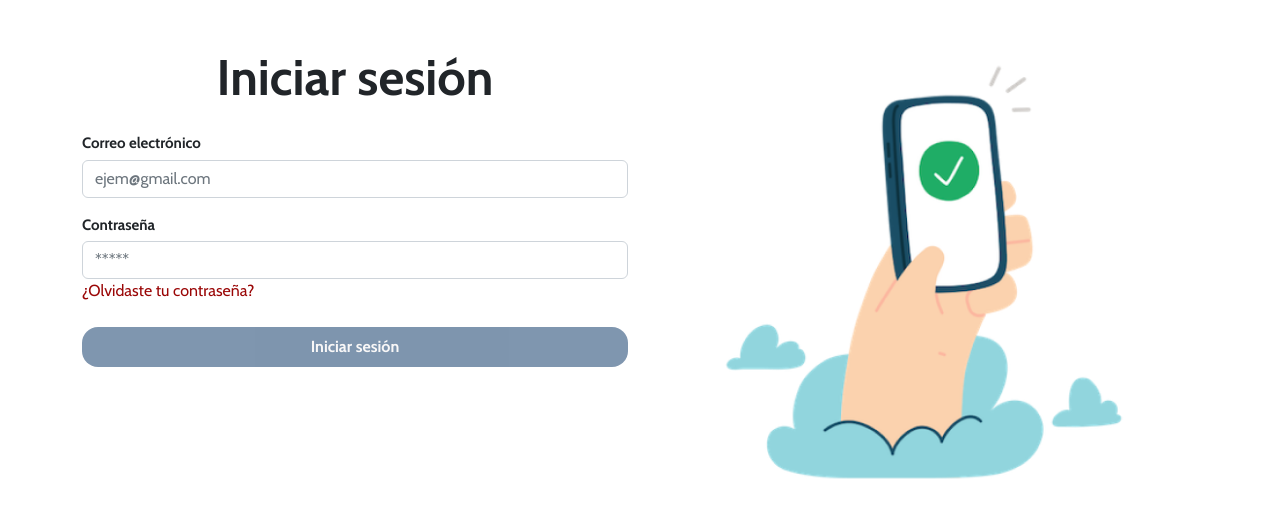
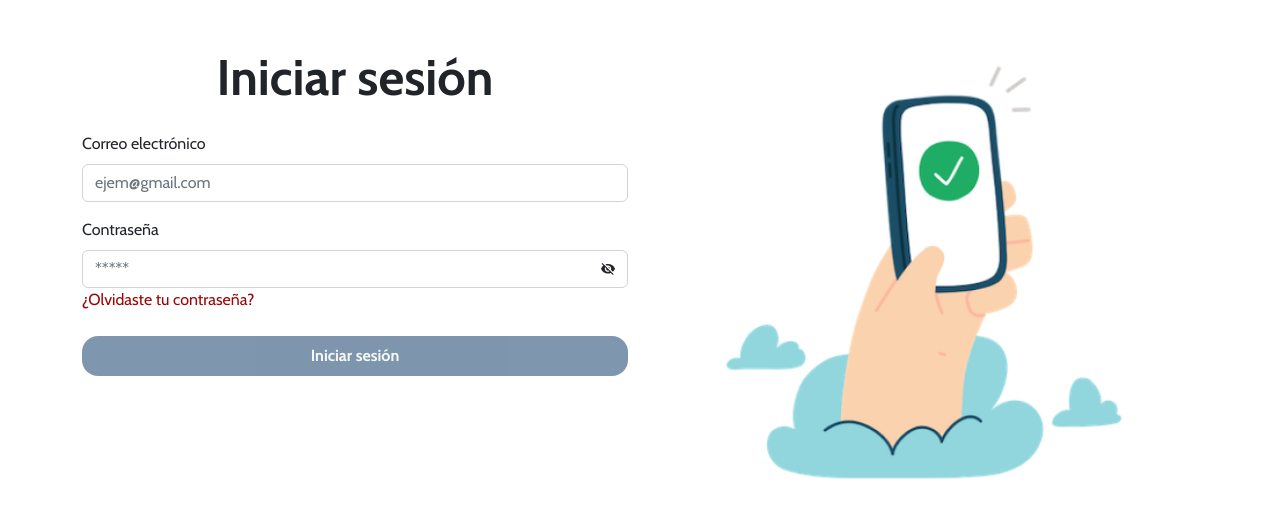
Before and after one commit to JosafatMv/sccul-web-ui, a React (Create React App) app: page /login in a window 1280 px wide. Shown: the top 518 px of the page. Built offline with nearby package versions, Linux system fonts and the light colour scheme.

Commit message:
Added a loader and icon for login page

```diff
--- a/src/App.js
+++ b/src/App.js
@@ -1,21 +1,31 @@
 import { useReducer } from 'react';
+import { useState } from 'react';
 import { useEffect } from 'react';
+import { Loader } from './components/shared/Loader';
 import { AuthContext } from './context/auth/authContext';
 import { authReducer } from './context/auth/authReducer';
 import { AppRouter } from './routers/AppRouter';
-import { showConfirmDialog, showSimpleAlert } from './shared/plugins/alerts';
 import { loginPost, renewToken } from './utils/authFuncs';
 
 function App() {
+	const [isLoading, setIsLoading] = useState(true);
+
 	const [state, dispatch] = useReducer(authReducer, {
 		isLogged: false,
+		isLoading: false,
 	});
 
 	useEffect(() => {
 		renewToken(dispatch);
+		setIsLoading(false);
 	}, []);
 
 	const login = async (email, password) => {
+		dispatch({
+			type: 'IS_LOADING',
+			payload: true,
+		});
+
 		const token = await loginPost(email, password);
 
 		if (token) {
@@ -29,17 +39,34 @@ function App() {
 				type: 'LOGOUT',
 			});
 		}
+
+		dispatch({
+			type: 'IS_LOADING',
+			payload: false,
+		});
 	};
 
 	const logout = () => {
-
+		dispatch({
+			type: 'IS_LOADING',
+			payload: true,
+		});
 
 		localStorage.removeItem('token');
 
 		dispatch({
 			type: 'LOGOUT',
 		});
+
+		dispatch({
+			type: 'IS_LOADING',
+			payload: false,
+		});
 	};
+
+	if (isLoading) {
+		return <Loader />;
+	}
 
 	return (
 		<AuthContext.Provider value={{ state, login, logout }}>
--- a/src/Pages/Auth/Login.js
+++ b/src/Pages/Auth/Login.js
@@ -13,9 +13,16 @@ import { TextInput } from '../../components/Form/TextInput';
 
 import styles from '../../assets/css/Pages/Login.module.css';
 import img from '../../assets/img/Hands-Phone-1.png';
+import { IoMdEye, IoMdEyeOff } from 'react-icons/io';
+import { useState } from 'react';
 
 export const Login = () => {
 	const { login } = useContext(AuthContext);
+
+	const [showPassword, setShowPassword] = useState(false);
+	const toggleShowPassword = () => {
+		setShowPassword(!showPassword);
+	};
 
 	const handleOnSubmit = (values, resetForm) => {
 		login(values.email, values.password);
@@ -65,11 +72,21 @@ export const Login = () => {
 											label='Contraseña'
 											name='password'
 											placeholder='*****'
-											type='password'
+											type={
+												showPassword
+													? 'text'
+													: 'password'
+											}
 											isInvalid={
 												!!errors.password &&
 												touched.password
 											}
+											icon={
+												showPassword
+													? IoMdEye
+													: IoMdEyeOff
+											}
+											onIconClick={toggleShowPassword}
 										/>
 
 										<Link
--- a/src/assets/css/Pages/Login.module.css
+++ b/src/assets/css/Pages/Login.module.css
@@ -65,8 +65,8 @@
 	margin-top: 10px;
 }
 
-/*inputs de login*/
-.loginField {
+/* inputs de login */
+/* .loginField {
 	width: 100%;
 	position: relative;
 	float: left;
@@ -96,4 +96,4 @@
 	position: relative;
 	float: left;
 	margin-left: 1%;
-}
+} */
--- /dev/null
+++ b/src/assets/css/components/shared/Loader.module.css
@@ -0,0 +1,27 @@
+.loaderContainer {
+	width: 100vw;
+	height: 100vh;
+	display: flex;
+	justify-content: center;
+	align-items: center;
+}
+
+.loader {
+	width: 150px;
+	height: 150px;
+	border: 15px solid #002e60;
+	border-bottom-color: transparent;
+	border-radius: 50%;
+	display: inline-block;
+	box-sizing: border-box;
+	animation: rotation 1s linear infinite;
+}
+
+@keyframes rotation {
+	0% {
+		transform: rotate(0deg);
+	}
+	100% {
+		transform: rotate(360deg);
+	}
+}
--- a/src/components/Form/TextInput.js
+++ b/src/components/Form/TextInput.js
@@ -1,13 +1,29 @@
 import { ErrorMessage, useField } from 'formik';
 import { Form } from 'react-bootstrap';
 
-export const TextInput = ({ label, ...props }) => {
+import styles from './TextInput.module.css';
+
+export const TextInput = ({ label, icon: Icon, onIconClick, ...props }) => {
 	const [field, meta] = useField(props);
 
 	return (
 		<>
 			<Form.Label htmlFor={props.id || props.name}>{label}</Form.Label>
-			<Form.Control {...field} {...props} />
+
+			<div className={styles.inputWrapper}>
+				<Form.Control {...field} {...props} />
+
+				{Icon && (
+					<div className={styles.iconWrapper}>
+						{!meta.error && (
+							<Icon
+								className={styles.inputIcon}
+								onClick={onIconClick}
+							/>
+						)}
+					</div>
+				)}
+			</div>
 
 			{!!meta.touched && meta.error && (
 				<Form.Control.Feedback type='invalid'>
--- /dev/null
+++ b/src/components/Form/TextInput.module.css
@@ -0,0 +1,21 @@
+.inputWrapper {
+	display: flex;
+	flex-direction: row;
+	align-items: center;
+	justify-content: flex-end;
+	position: relative;
+}
+
+.iconWrapper {
+	position: absolute;
+	right: 0;
+	top: 0;
+	bottom: 0;
+	display: flex;
+	align-items: center;
+	padding: 0px 10px;
+}
+
+.inputIcon {
+	width: 20px;
+}
--- /dev/null
+++ b/src/components/shared/Loader.js
@@ -0,0 +1,9 @@
+import styles from '../../assets/css/components/shared/Loader.module.css';
+
+export const Loader = () => {
+	return (
+		<div className={styles.loaderContainer}>
+			<span className={styles.loader}></span>
+		</div>
+	);
+};
--- a/src/context/auth/authReducer.js
+++ b/src/context/auth/authReducer.js
@@ -12,6 +12,12 @@ export const authReducer = (state, action) => {
 				isLogged: false,
 			};
 
+		case 'IS_LOADING':
+			return {
+				...state,
+				isLoading: action.payload,
+			};
+
 		default:
 			return state;
 	}
--- a/src/routers/AppRouter.js
+++ b/src/routers/AppRouter.js
@@ -11,12 +11,16 @@ import { PrivateRoute } from './PrivateRoute';
 import { PublicRoute } from './PublicRoute';
 
 import { Layout } from '../components/shared/Layouts/Layout';
+import { Loader } from '../components/shared/Loader';
 
 export const AppRouter = () => {
 	const { state } = useContext(AuthContext);
 
-	const { isLogged } = state;
-	console.log(isLogged);
+	const { isLogged, isLoading } = state;
+
+	if (isLoading) {
+		return <Loader />;
+	}
 
 	return (
 		<BrowserRouter>
--- a/src/utils/authFuncs.js
+++ b/src/utils/authFuncs.js
@@ -60,6 +60,15 @@ export const renewToken = async (dispatch) => {
 			}
 		} catch (error) {
 			console.log(error);
+
+			if (error.message === messages.renew.errorExpired) {
+				showSimpleAlert('Error', error.message, 'error');
+			}
+
+			if (error.message === messages.renew.errorSignature) {
+				showSimpleAlert('Error', error.message, 'error');
+			}
+
 			localStorage.removeItem('token');
 			dispatch({
 				type: 'LOGOUT',
--- a/src/utils/messages.js
+++ b/src/utils/messages.js
@@ -3,4 +3,9 @@ export const messages = {
 		errorCrendentials: 'Nombre de usuario o contraseña incorrectos',
 		errorServer: 'Error interno del servidor',
 	},
+	renew: {
+		errorExpired: 'Token expirado',
+		errorSignature: 'Token inválido',
+		errorServer: 'Error interno del servidor',
+	},
 };
```
